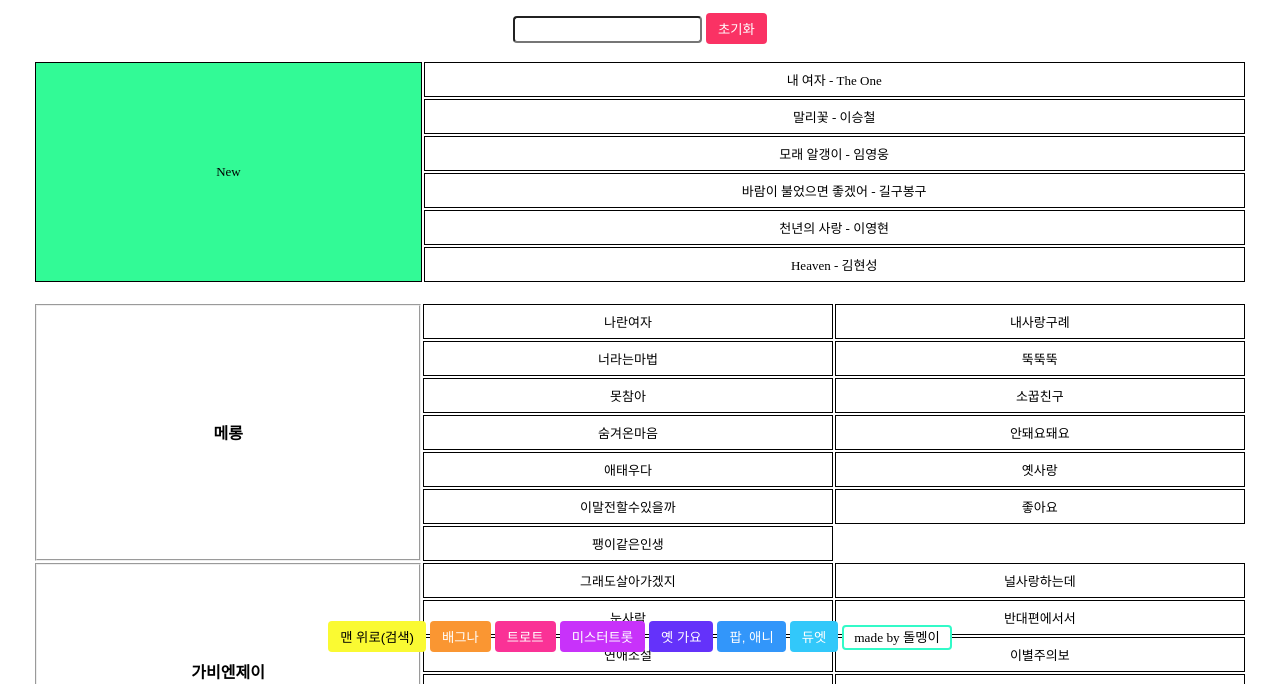
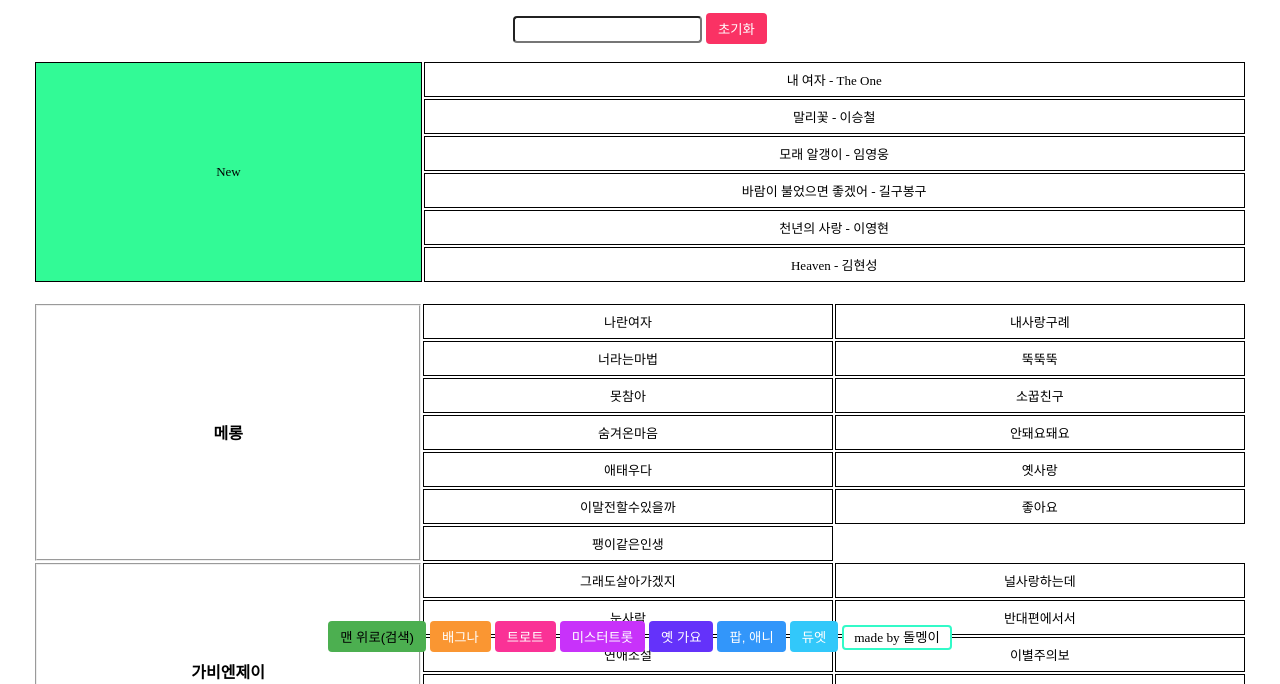
Before and after one commit to yh102756/mo, a plain HTML site: page index.html in a window 1280 px wide. Shown: the part 116-800 px from the top of the page. Drawn offline with Linux system fonts and the light colour scheme.

Commit message:
Update index.html

```diff
--- a/index.html
+++ b/index.html
@@ -23,7 +23,7 @@
             <button onclick="location.href=''"
                 onmouseenter="returncolor(this)"
                 onmouseleave="changecolor(this)"
-                style="background-color: rgb(250, 250, 50);
+                style="background-color: #4CAF50;
                     color: black;">맨 위로(검색)</button>
             <button onclick="location.href='#baegna'"
                 onmouseenter="changecolor(this)"
```
